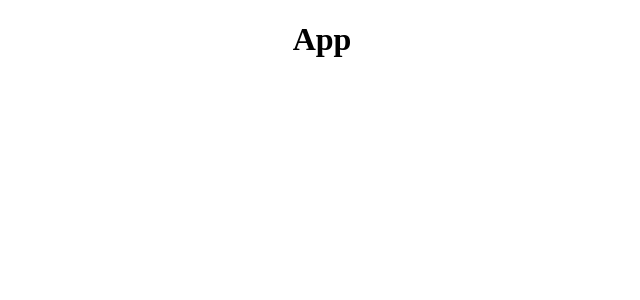
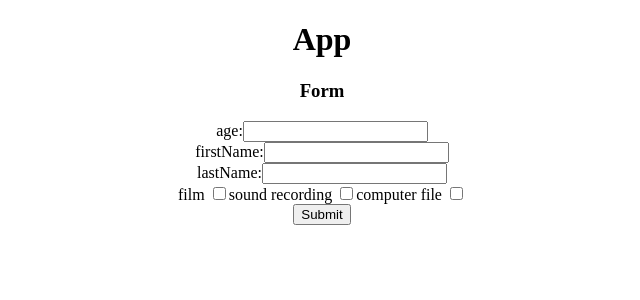
Before and after one commit to robert-laws/learning-mar-2021-react-beautiful-drag-and-drop, a React (Create React App) app: page / in a window 1280 px wide. Shown: the top 300 px of the page, without its empty margins (318-958 px from the left). Built offline with nearby package versions, Linux system fonts and the light colour scheme; the HTML template or start-up script is replaced by a standard one.

Commit message:
add basic form and elements

```diff
--- a/package.json
+++ b/package.json
@@ -7,6 +7,8 @@
     "@testing-library/react": "^11.2.5",
     "@testing-library/user-event": "^12.8.1",
     "react": "^17.0.1",
+    "react-dnd": "^14.0.1",
+    "react-dnd-html5-backend": "^14.0.0",
     "react-dom": "^17.0.1",
     "react-scripts": "4.0.3",
     "web-vitals": "^1.1.0"
--- a/src/App.js
+++ b/src/App.js
@@ -1,9 +1,11 @@
 import './App.css';
+import Form from './components/Form';
 
 function App() {
   return (
     <div className='App'>
       <h1>App</h1>
+      <Form />
     </div>
   );
 }
--- /dev/null
+++ b/src/components/CheckBox.js
@@ -0,0 +1,22 @@
+import React from 'react';
+
+const CheckBox = ({ listName, itemName, checkChange }) => {
+  const handleChange = (event) => {
+    checkChange(event);
+  };
+
+  return (
+    <>
+      <label htmlFor={itemName}>{itemName}</label>{' '}
+      <input
+        type='checkbox'
+        id={itemName}
+        name={listName}
+        value={itemName}
+        onChange={handleChange}
+      />
+    </>
+  );
+};
+
+export default CheckBox;
--- /dev/null
+++ b/src/components/CheckBoxList.js
@@ -0,0 +1,39 @@
+import React, { useState, useEffect } from 'react';
+import CheckBox from './CheckBox';
+
+const CheckBoxList = ({ listName, items, onInput }) => {
+  const [checkBoxes, setCheckBoxes] = useState([]);
+
+  const checkChange = (event) => {
+    const isChecked = event.target.checked;
+
+    if (isChecked === true) {
+      setCheckBoxes((prevState) => {
+        return [...prevState, event.target.value];
+      });
+    } else {
+      setCheckBoxes((prevState) => {
+        return prevState.filter((item) => item !== event.target.value);
+      });
+    }
+  };
+
+  useEffect(() => {
+    onInput(listName, checkBoxes);
+  }, [listName, checkBoxes, onInput]);
+
+  return (
+    <div>
+      {items.map((item) => (
+        <CheckBox
+          key={item}
+          listName={listName}
+          itemName={item}
+          checkChange={checkChange}
+        />
+      ))}
+    </div>
+  );
+};
+
+export default CheckBoxList;
--- /dev/null
+++ b/src/components/Form.js
@@ -0,0 +1,37 @@
+import React, { useState, useCallback } from 'react';
+import TextInput from './TextInput';
+import CheckBoxList from './CheckBoxList';
+
+const Form = () => {
+  const [formValues, setFormValues] = useState({});
+
+  const handleSubmit = (event) => {
+    event.preventDefault();
+    console.log(formValues);
+  };
+
+  const inputHandler = useCallback((inputName, value) => {
+    setFormValues((prevState) => {
+      return { ...prevState, [inputName]: value };
+    });
+  }, []);
+
+  return (
+    <div>
+      <h3>Form</h3>
+      <form onSubmit={handleSubmit}>
+        <TextInput inputName={'age'} onInput={inputHandler} />
+        <TextInput inputName={'firstName'} onInput={inputHandler} />
+        <TextInput inputName={'lastName'} onInput={inputHandler} />
+        <CheckBoxList
+          listName={'mediaTypes'}
+          items={['film', 'sound recording', 'computer file']}
+          onInput={inputHandler}
+        />
+        <button>Submit</button>
+      </form>
+    </div>
+  );
+};
+
+export default Form;
--- /dev/null
+++ b/src/components/TextInput.js
@@ -0,0 +1,25 @@
+import React, { useEffect } from 'react';
+import { useInput } from '../hooks/useInput';
+
+const TextInput = ({ inputName, onInput }) => {
+  const [value, onChange] = useInput();
+
+  useEffect(() => {
+    onInput(inputName, value);
+  }, [value, inputName, onInput]);
+
+  return (
+    <div className='form-element'>
+      <label htmlFor={inputName}>{inputName}:</label>
+      <input
+        type='text'
+        name={inputName}
+        id={inputName}
+        value={value}
+        onChange={onChange}
+      />
+    </div>
+  );
+};
+
+export default TextInput;
--- /dev/null
+++ b/src/hooks/useInput.js
@@ -0,0 +1,11 @@
+import { useState } from 'react';
+
+export const useInput = (initialValue = '') => {
+  const [value, setValue] = useState(initialValue);
+
+  const onChange = (event) => {
+    setValue(event.target.value);
+  };
+
+  return [value, onChange];
+};
```
Also changed, not shown: 1 other file (tests, documents, lock files or other folders).
